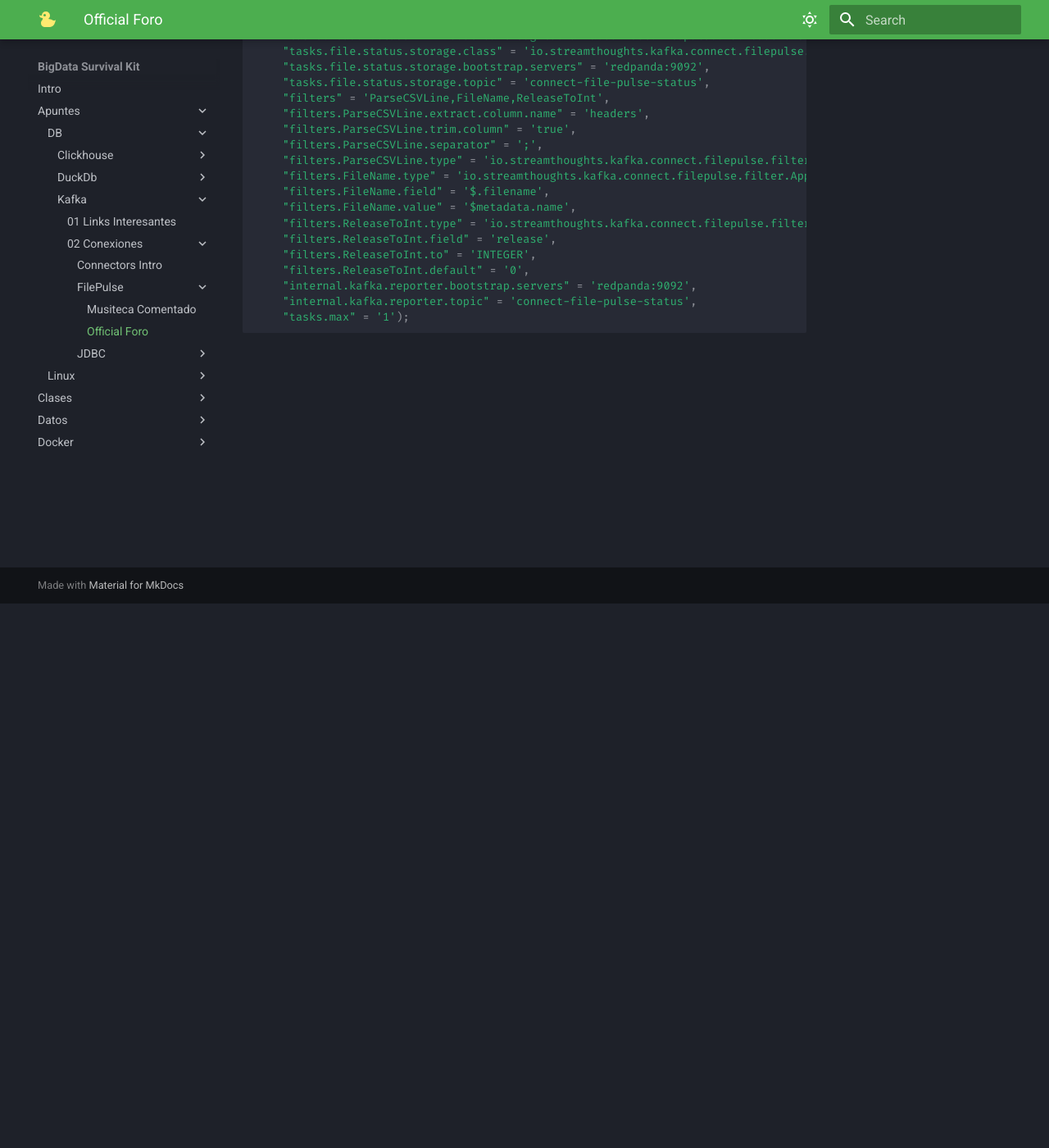
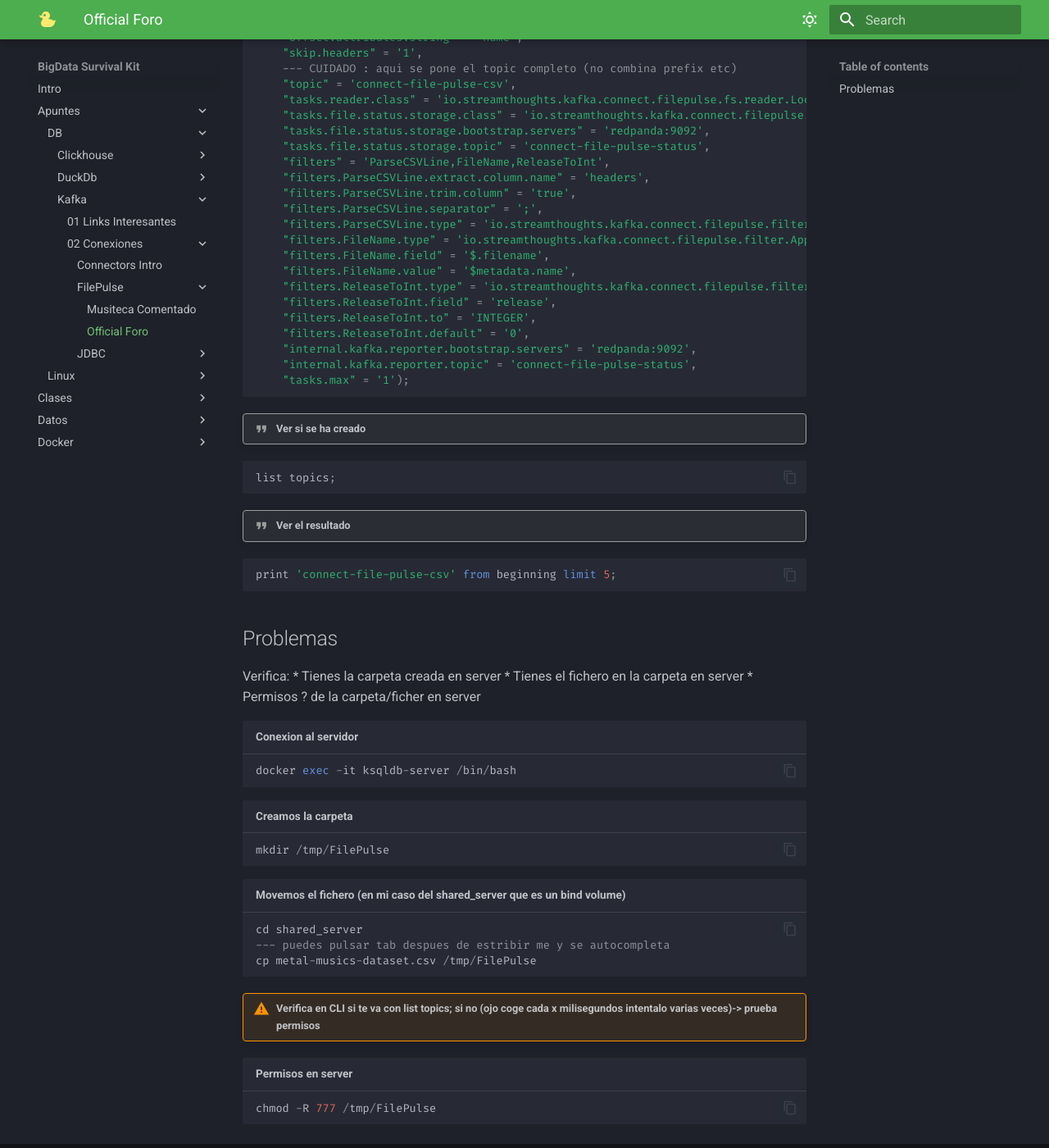
Before and after one commit to alejandroFili/BigData-SurvivalKit, an MkDocs documentation site: the page built from docs/Apuntes/DB/Kafka/02_Conexiones/FilePulse/OfficialForo.md, in a window 1280 px wide and 1400 px high, scrolled down 664 px. Shown: the whole window at 82% size. Built offline with MkDocs 1.6.1 and Material for MkDocs 9.7.7, drawn with Linux system fonts in a browser that asks for light colours; some of the changed text lies outside the part shown.

Commit message:
Update OfficialForo.md

````diff
--- a/docs/Apuntes/DB/Kafka/02_Conexiones/FilePulse/OfficialForo.md
+++ b/docs/Apuntes/DB/Kafka/02_Conexiones/FilePulse/OfficialForo.md
@@ -1,5 +1,6 @@
 # Official Foro
 
+!!! danger "No olvides: por defecto se borran los archivos/carpetas de server y hay que ponerlos otra vez"
 
 [LINK](/Apuntes/DB/Kafka/02_Conexiones/FilePulse/FilePulse.txt)
 
@@ -26,6 +27,7 @@
     "offset.policy.class" = 'io.streamthoughts.kafka.connect.filepulse.offset.DefaultSourceOffsetPolicy',
     "offset.attributes.string" = 'name',
     "skip.headers" = '1',
+    --- CUIDADO : aqui se pone el topic completo (no combina prefix etc)
     "topic" = 'connect-file-pulse-csv',
     "tasks.reader.class" = 'io.streamthoughts.kafka.connect.filepulse.fs.reader.LocalRowFileInputReader',
     "tasks.file.status.storage.class" = 'io.streamthoughts.kafka.connect.filepulse.state.KafkaFileObjectStateBackingStore',
@@ -47,3 +49,42 @@
     "internal.kafka.reporter.topic" = 'connect-file-pulse-status',
     "tasks.max" = '1');
 ```
+
+!!! quote "Ver si se ha creado"
+
+```SQL
+list topics;
+```
+
+!!! quote "Ver el resultado"
+
+```SQL
+print 'connect-file-pulse-csv' from beginning limit 5;
+```
+
+## Problemas
+
+Verifica:
+* Tienes la carpeta creada en server
+* Tienes el fichero en la carpeta en server
+* Permisos ? de la carpeta/ficher en server
+
+```SQL title="Conexion al servidor"
+docker exec -it ksqldb-server /bin/bash
+```
+
+```SQL title="Creamos la carpeta"
+mkdir /tmp/FilePulse
+```
+
+```SQL title="Movemos el fichero (en mi caso del shared_server que es un bind volume)"
+cd shared_server
+--- puedes pulsar tab despues de estribir me y se autocompleta
+cp metal-musics-dataset.csv /tmp/FilePulse
+```
+
+!!! warning "Verifica en CLI si te va con list topics; si no (ojo coge cada x milisegundos intentalo varias veces)-> prueba permisos"
+
+```SQL title="Permisos en server"
+chmod -R 777 /tmp/FilePulse
+```
````
